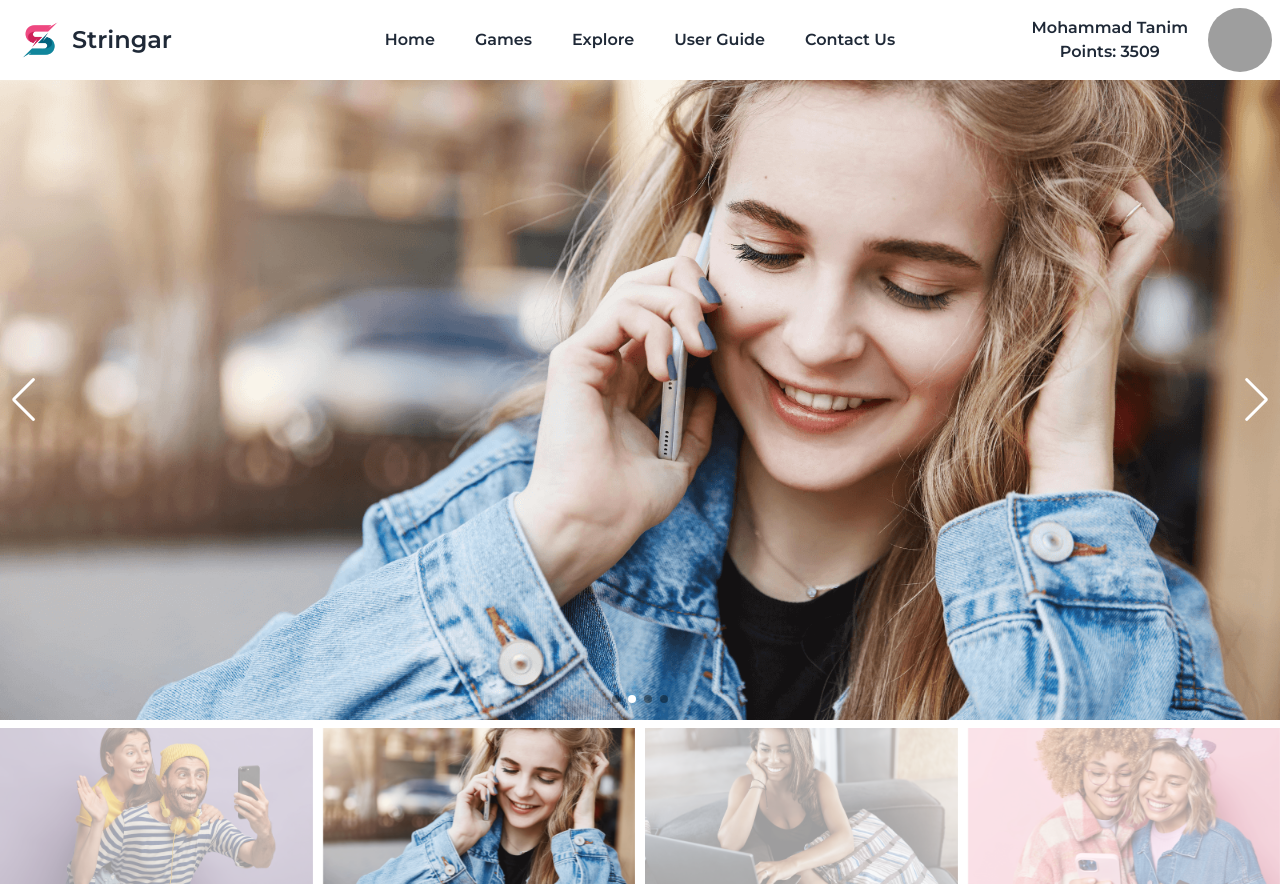
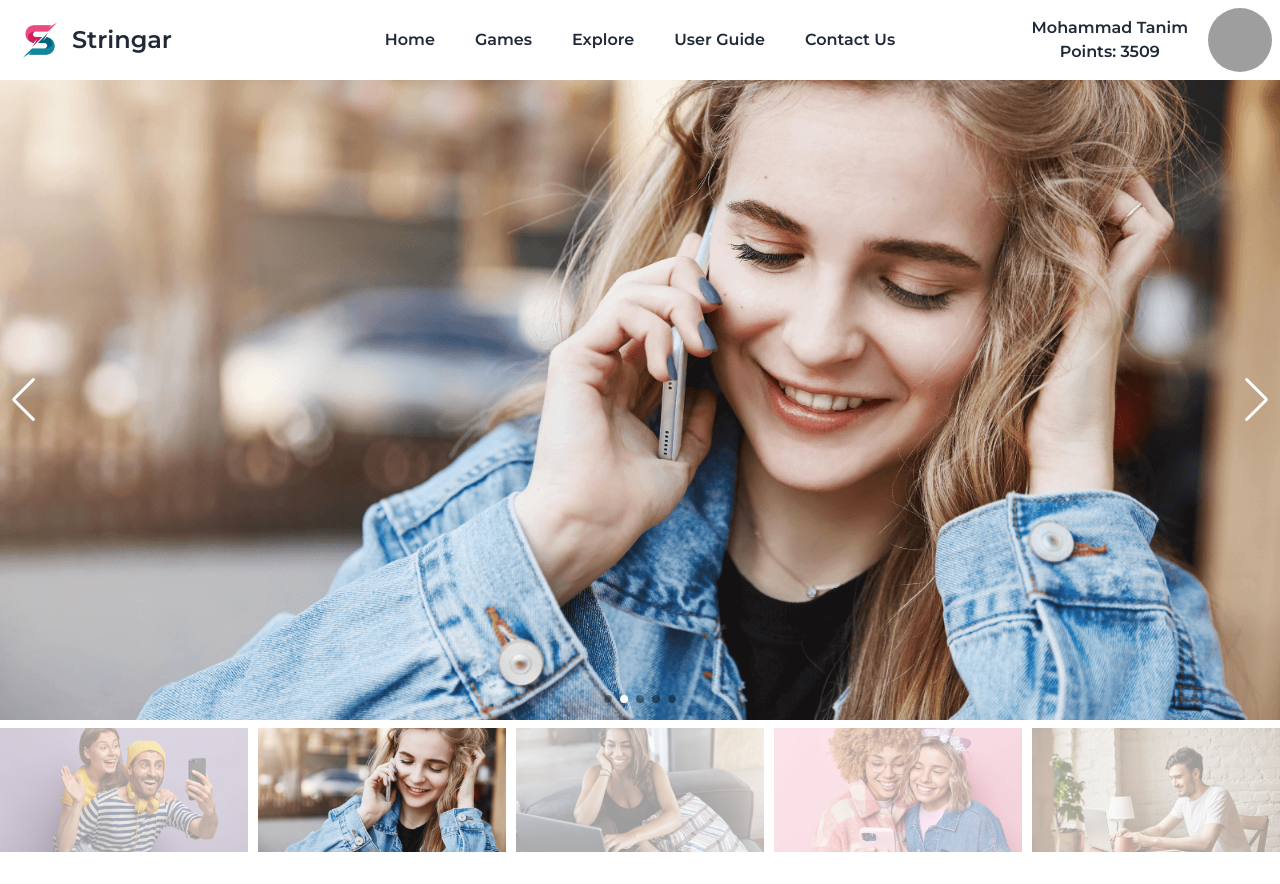
Before and after one commit to mohammadtanim24h/stringar-landing-page, a React (Create React App) app: page / in a window 1280 px wide. After the commit the page ends 852 px from the top, so only its background shows below. Built offline with nearby package versions, Linux system fonts and the light colour scheme; grey boxes are pictures that could not be loaded.

Commit message:
slides thumb perview changed and new image added

```diff
--- a/src/Components/BannerCarousel/BannerCarousel.js
+++ b/src/Components/BannerCarousel/BannerCarousel.js
@@ -19,6 +19,7 @@ import joyousCouple from "../../assets/images/joyous-young-couple.png";
 import excuseGirl from "../../assets/images/girl-excuse.png";
 import luckyWomen from "../../assets/images/lucky-women.png";
 import happyWomen from "../../assets/images/two-happy-women.png";
+import chattingWithFriend from "../../assets/images/chat-with-friend.png";
 
 const BannerCarousel = () => {
     const [thumbsSwiper, setThumbsSwiper] = useState(null);
@@ -60,13 +61,16 @@ const BannerCarousel = () => {
                 <SwiperSlide>
                     <img src={happyWomen} alt="" />
                 </SwiperSlide>
+                <SwiperSlide>
+                    <img src={chattingWithFriend} alt="" />
+                </SwiperSlide>
             </Swiper>
 
             {/* thumbs */}
             <Swiper
                 onSwiper={setThumbsSwiper}
                 spaceBetween={10}
-                slidesPerView={4}
+                slidesPerView={5}
                 freeMode={true}
                 watchSlidesProgress={true}
                 modules={[FreeMode, Navigation, Thumbs]}
@@ -84,6 +88,9 @@ const BannerCarousel = () => {
                 <SwiperSlide>
                     <img src={happyWomen} alt="" />
                 </SwiperSlide>
+                <SwiperSlide>
+                    <img src={chattingWithFriend} alt="" />
+                </SwiperSlide>
             </Swiper>
         </div>
     );
```
Also changed, not shown: src/assets/images/chat-with-friend.png (added).
